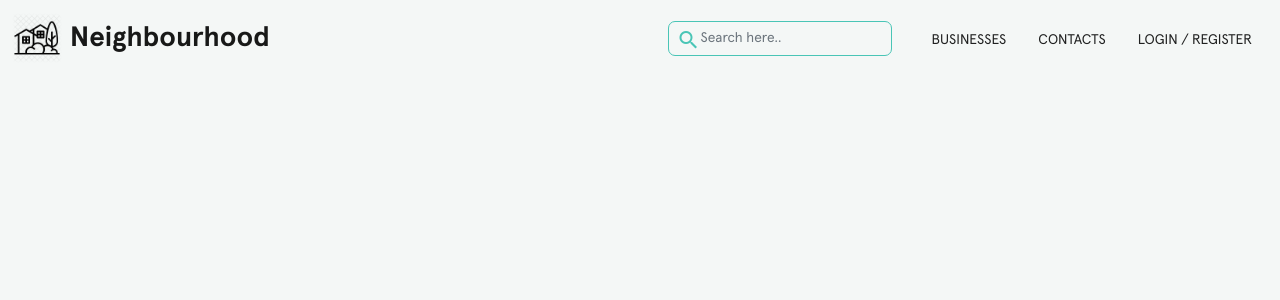
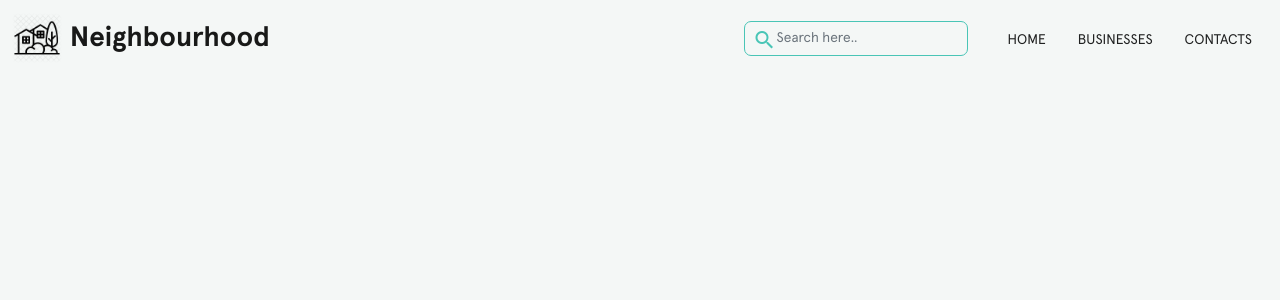
Before and after one commit to james-muriithi/neighbourhood, a Django app: page / in a window 1280 px wide. Shown: the top 300 px of the page. Run offline with Django 4.2, Linux system fonts and the light colour scheme; some libraries are stand-ins or nearby versions; some web fonts are replaced.

Commit message:
updated footer:

```diff
--- a/app/templates/partials/footer.html
+++ b/app/templates/partials/footer.html
@@ -1,10 +1,10 @@
 <footer class="border-1 border-top border-default pt-4 pb-2 d-none">
     <div class="row container-fluid">
         <div class="col d-flex">
-            <a href="#" class="nav-item text-dark fw-normal pe-3">Contact Us</a>
-            <a href="#" class="nav-item text-dark fw-normal pe-3">F.A.Q</a>
-            <a href="#" class="nav-item text-dark fw-normal pe-3">Cookies Policy</a>
-            <a href="#" class="nav-item text-dark fw-normal pe-3">Legal Terms</a>
+            <a href="#" class="nav-item text-dark fw-normal pe-3">Home</a>
+            <a href="#" class="nav-item text-dark fw-normal pe-3">Contacts</a>
+            <a href="#" class="nav-item text-dark fw-normal pe-3">Businesses</a>
+            <a href="#" class="nav-item text-dark fw-normal pe-3">Login</a>
         </div>
         <div class="col-sm-3 col-12 text-end">
             <a href="" class="">James Muriithi</a>
--- a/app/templates/partials/navbar.html
+++ b/app/templates/partials/navbar.html
@@ -6,6 +6,7 @@
         <a class="navbar-brand fs-3 fw-bold d-flex align-items-center" href="/">
             <img src="{% static '/images/logo.webp' %}" alt="" class="img-50">
             <span class="d-none d-lg-flex ps-2">Neighbourhood</span>
+            <span class="d-block d-lg-none ps-2">NH</span>
         </a>
         <div class="d-flex ms-auto align-items-center pe-0">
             <button class="navbar-toggler border-0" type="button" data-bs-toggle="collapse"
@@ -25,6 +26,11 @@
                 </li>
                 <li class="nav-item px-2 pt-lg-1">
                     <a class="nav-link fw-medium text-uppercase" href="/">
+                        Home
+                    </a>
+                </li>
+                <li class="nav-item px-2 pt-lg-1">
+                    <a class="nav-link fw-medium text-uppercase" href="/">
                         Businesses
                     </a>
                 </li>
@@ -33,11 +39,7 @@
                         Contacts
                     </a>
                 </li>
-                <li class="nav-item px-2 pt-lg-1">
-                    <a class="nav-link fw-medium text-uppercase" href="/">
-                        Login / Register
-                    </a>
-                </li>
+
                 <li class="nav-item px-2 mb-3 mb-lg-0 d-none">
 
                     <a class="nav-link dropdown-toggle" href="#" id="navbarDropdown" role="button"
```
